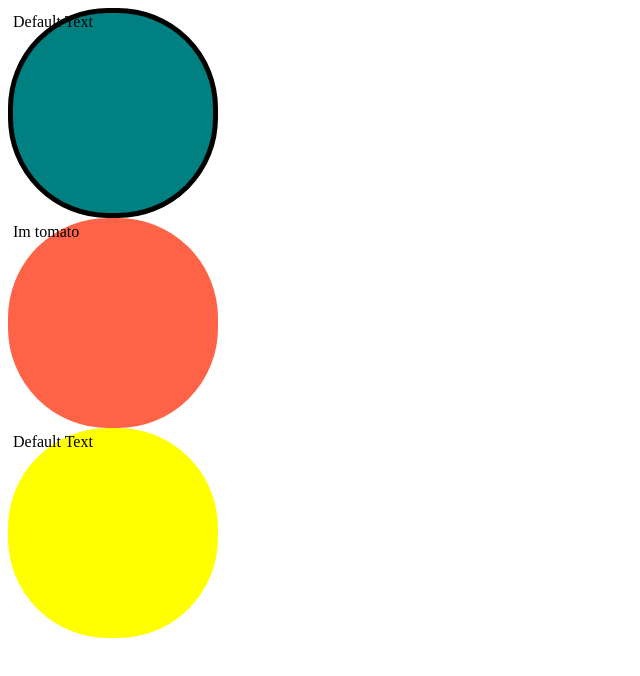
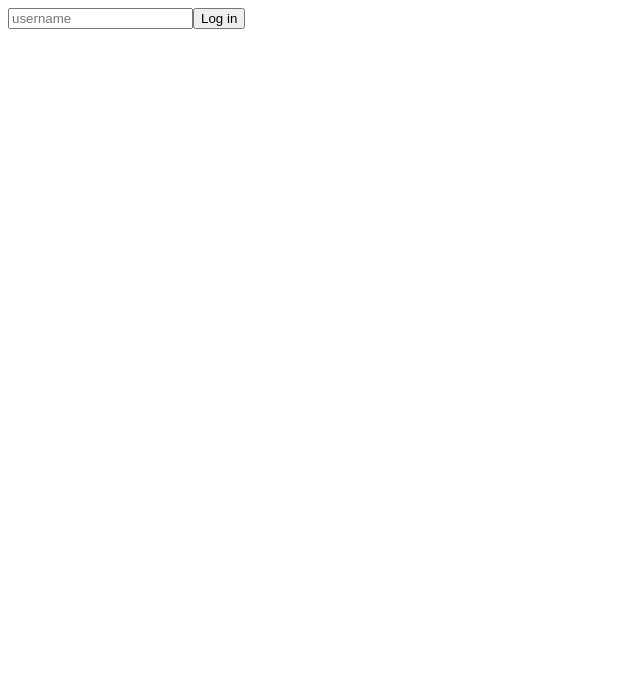
Before and after one commit to gayoungyeom/react-master, a React (Create React App) app: page / in a window 1280 px wide. Shown: the top 676 px of the page, without its empty margins (0-640 px from the left). Built offline with nearby package versions, Linux system fonts and the light colour scheme.

Commit message:
add: event 타입 설정

```diff
--- a/src/App.tsx
+++ b/src/App.tsx
@@ -1,12 +1,31 @@
-import styled, { keyframes } from 'styled-components';
-import Circle from './Circle';
+import { FormEvent, useState } from 'react';
 
 function App() {
+  const [value, setValue] = useState('');
+
+  const onChange = (event: FormEvent<HTMLInputElement>) => {
+    const {
+      currentTarget: { value },
+    } = event;
+    setValue(value);
+  };
+
+  const onSubmit = (event: FormEvent<HTMLFormElement>) => {
+    event.preventDefault();
+    console.log(`hello ${value}`);
+  };
+
   return (
     <div>
-      <Circle bgColor="teal" borderColor="black" />
-      <Circle bgColor="tomato" text="Im tomato" />
-      <Circle bgColor="yellow" />
+      <form onSubmit={onSubmit}>
+        <input
+          value={value}
+          onChange={onChange}
+          type="text"
+          placeholder="username"
+        />
+        <button>Log in</button>
+      </form>
     </div>
   );
 }
--- a/src/Circle.tsx
+++ /dev/null
@@ -1,37 +0,0 @@
-import { useState } from 'react';
-import styled from 'styled-components';
-
-interface ContainerProps {
-  bgColor: string;
-  borderColor: string;
-}
-
-interface CircleProps {
-  bgColor: string;
-  borderColor?: string;
-  text?: string;
-}
-
-const Container = styled.div<ContainerProps>`
-  width: 200px;
-  height: 200px;
-  background-color: ${(props) => props.bgColor};
-  border: 5px solid ${(props) => props.borderColor};
-  border-radius: 100px;
-`;
-
-function Circle({ bgColor, borderColor, text = 'Default Text' }: CircleProps) {
-  const [counter, setCounter] = useState<number | string>(0);
-
-  //no error
-  //   setCounter(2);
-  //   setCounter('2');
-
-  return (
-    <Container bgColor={bgColor} borderColor={borderColor ?? bgColor}>
-      {text}
-    </Container>
-  );
-}
-
-export default Circle;
```
